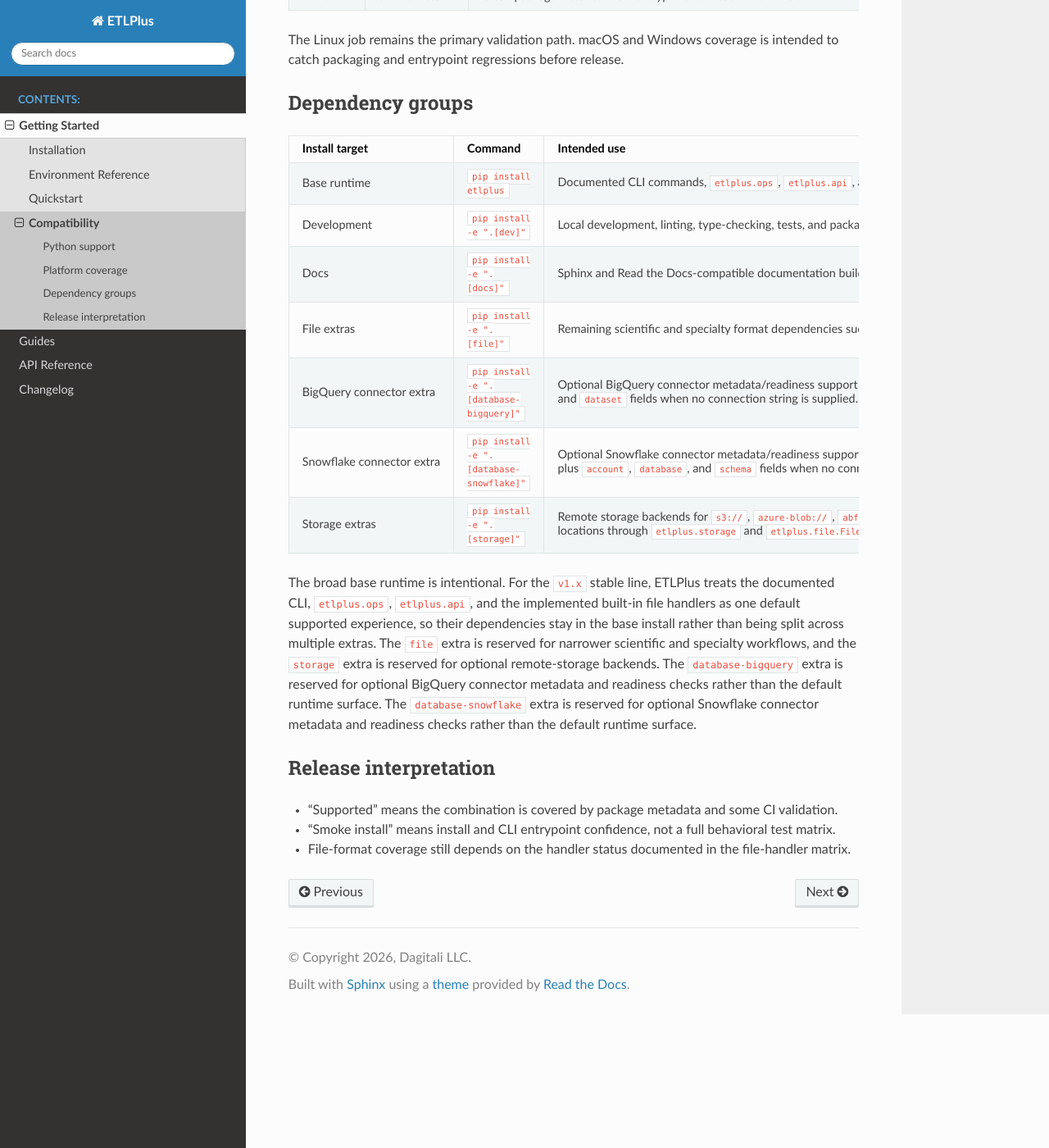
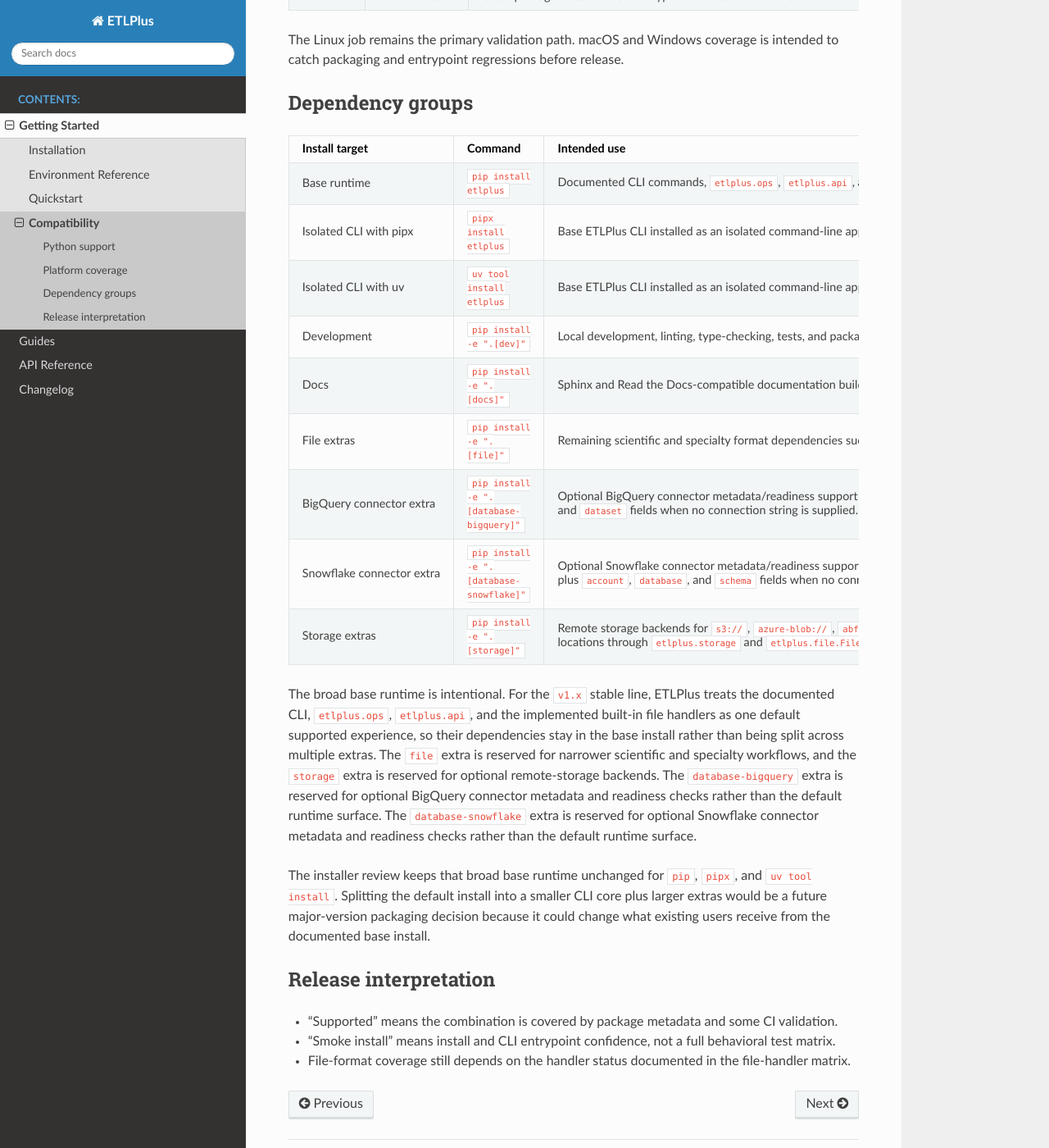
Before and after one commit to Dagitali/ETLPlus, a Sphinx documentation site: the page built from docs/source/getting-started/compatibility.md, in a window 1280 px wide and 1400 px high, scrolled down 728 px. Shown: the whole window at 82% size. Built offline with Sphinx 7.4.7 and the Read the Docs theme 3.1.0, drawn with Linux system fonts in a browser that asks for light colours; some of the changed text lies outside the part shown.

Commit message:
docs(readthedocs): Update compatibility.md

```diff
--- a/docs/source/getting-started/compatibility.md
+++ b/docs/source/getting-started/compatibility.md
@@ -19,7 +19,7 @@ policy in `SUPPORT.md`.
 
 | Platform | Coverage level | Notes |
 | --- | --- | --- |
-| Linux | Full CI path | Lint, tests, docs, build, artifact audit, and wheel smoke test run on Ubuntu. |
+| Linux | Full CI path | Lint, tests, docs, build, artifact audit, wheel smoke test, and supported-installer smoke tests run on Ubuntu. |
 | macOS | Smoke install | Clean package install and CLI entrypoint verification run in CI. |
 | Windows | Smoke install | Clean package install and CLI entrypoint verification run in CI. |
 
@@ -31,6 +31,8 @@ packaging and entrypoint regressions before release.
 | Install target | Command | Intended use |
 | --- | --- | --- |
 | Base runtime | `pip install etlplus` | Documented CLI commands, `etlplus.ops`, `etlplus.api`, and implemented built-in file handlers. |
+| Isolated CLI with pipx | `pipx install etlplus` | Base ETLPlus CLI installed as an isolated command-line application. |
+| Isolated CLI with uv | `uv tool install etlplus` | Base ETLPlus CLI installed as an isolated command-line application through uv's tool installer. |
 | Development | `pip install -e ".[dev]"` | Local development, linting, type-checking, tests, and packaging work. |
 | Docs | `pip install -e ".[docs]"` | Sphinx and Read the Docs-compatible documentation builds. |
 | File extras | `pip install -e ".[file]"` | Remaining scientific and specialty format dependencies such as `netCDF4`, `pyreadr`, `pyreadstat`, and `xarray`. |
@@ -47,6 +49,11 @@ is reserved for optional BigQuery connector metadata and readiness checks rather
 runtime surface. The `database-snowflake` extra is reserved for optional Snowflake connector
 metadata and readiness checks rather than the default runtime surface.
 
+The installer review keeps that broad base runtime unchanged for `pip`, `pipx`, and `uv tool
+install`. Splitting the default install into a smaller CLI core plus larger extras would be a future
+major-version packaging decision because it could change what existing users receive from the
+documented base install.
+
 ## Release interpretation
 
 - “Supported” means the combination is covered by package metadata and some CI validation.
```
